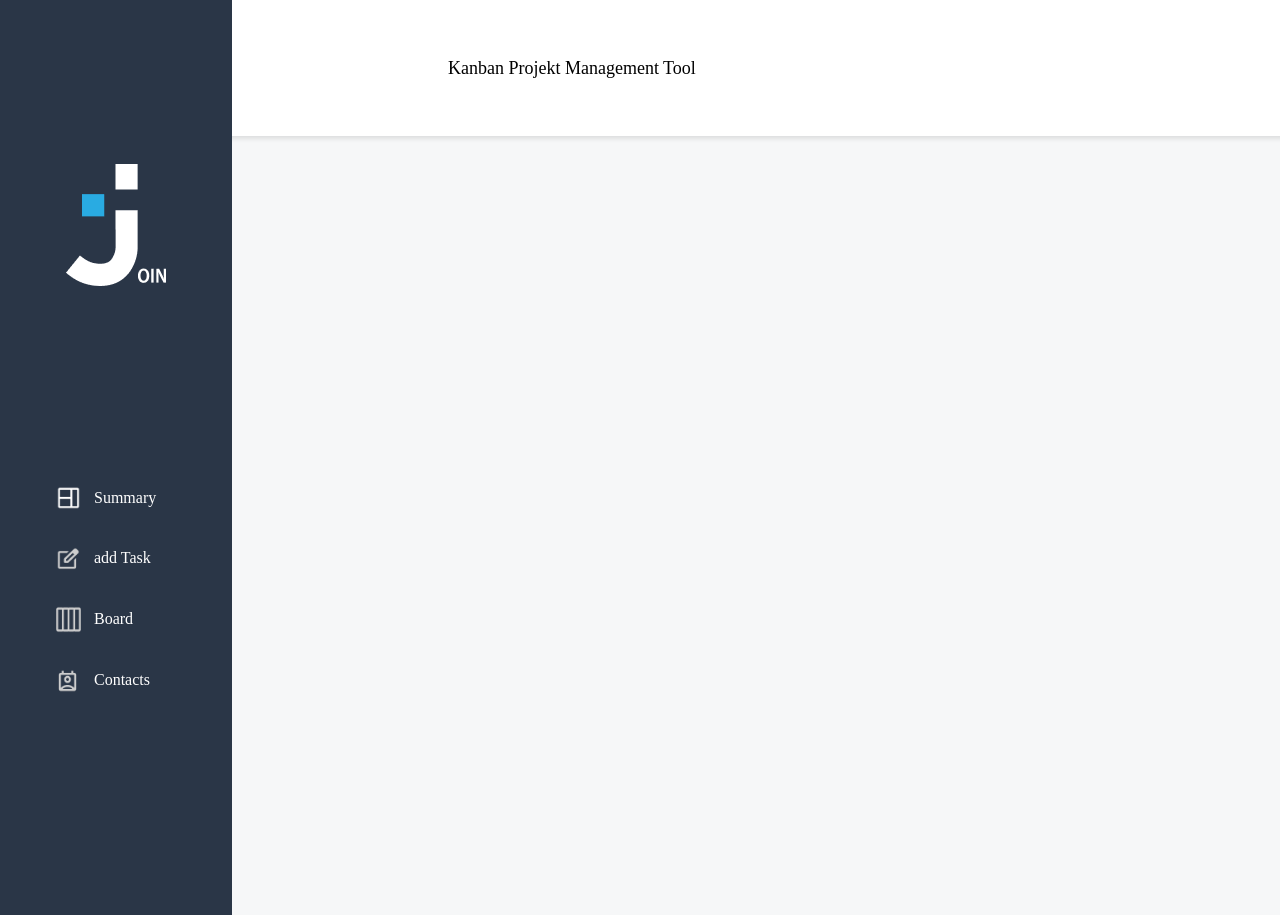
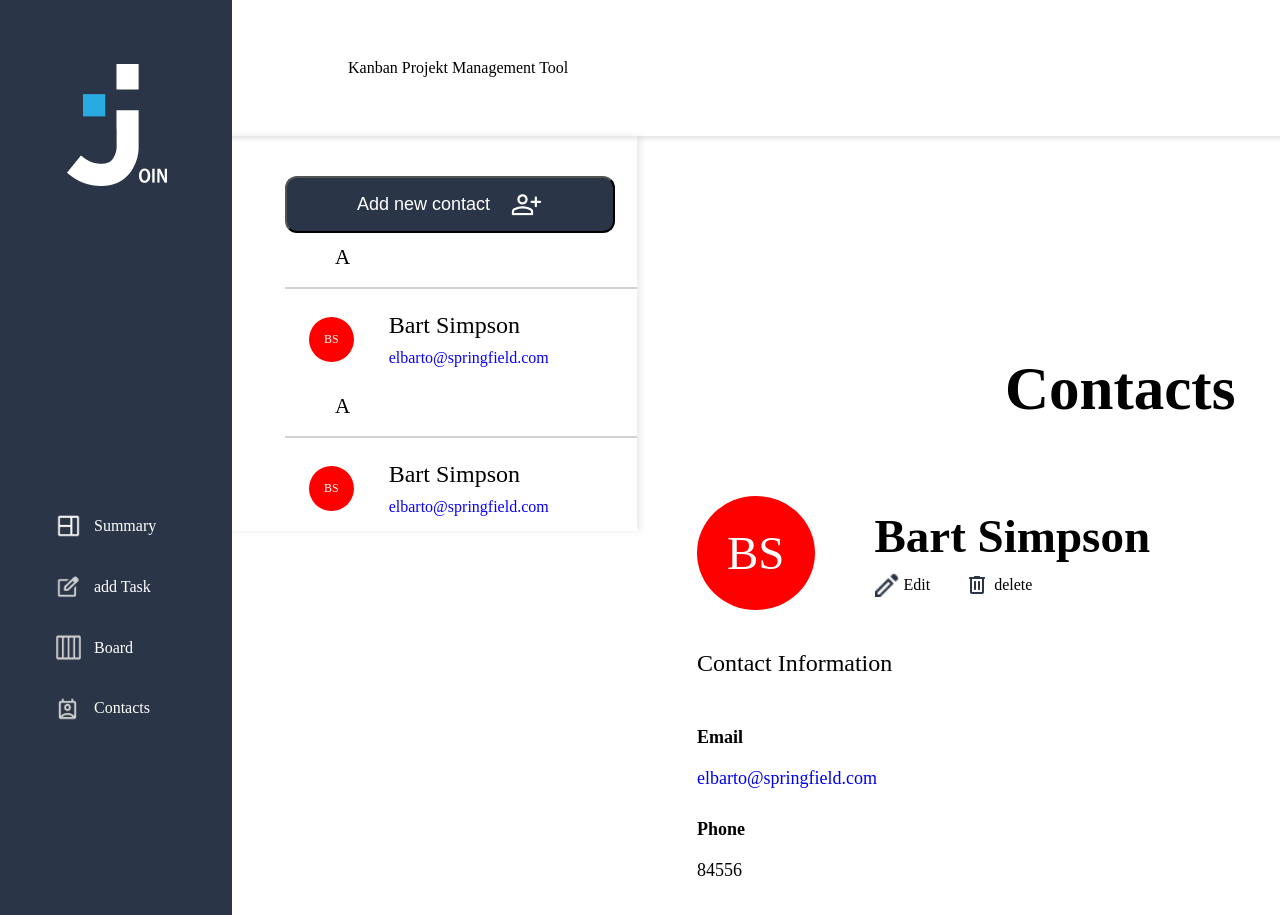
Before and after one commit to Getinger96/Join, a plain HTML site: page contact.html in a window 1280 px wide. Shown: the top 915 px of the page. Drawn offline with Linux system fonts and the light colour scheme; files that its build step writes are made by us from their sources; a web font is replaced by a local one.

Commit message:
contacthtmlandcss

```diff
--- a/Styles/Desktop_template.css
+++ b/Styles/Desktop_template.css
@@ -1,3 +1,4 @@
+
 .sideblock {
     width: 232px;
     background-color: #2A3647;
--- a/assets/css/add_task.css
+++ b/assets/css/add_task.css
@@ -1,3 +1,12 @@
+
+
+body {
+margin: 0;
+
+
+}
+
+
 
 h1 {
     width: 278px;
--- /dev/null
+++ b/contact.css
@@ -0,0 +1,240 @@
+
+body {
+    margin: 0;
+}
+
+.headlinecontactsstyle {
+    font-size: 61px;
+
+}
+
+.headline-contacts {
+    display: flex;
+    gap: 30px;
+    align-items: center;
+}
+
+.contactview {
+    display: flex;
+    padding: 10px 40px;
+}
+
+.middle-Section {
+    margin-left: 220px;
+    width: calc(100vw - 232px);
+    display: flex;
+    align-items: flex-start;
+}
+    .contactshead {
+    display: flex;
+    gap: 30px;
+    }
+
+    .headline-hr {
+    border: 1px solid blue;
+    margin-block-start: 2.8em;
+    margin-block-end: 2.5em;
+
+    }
+button {
+    background-color: #2A3647;
+    color: white;
+    font-size: 18px;
+    padding: 10px 70px;
+    display: flex;
+    justify-content: center;
+    align-items: center;
+    gap: 20px;
+    border-radius: 12px;
+}
+
+
+.contactlist {
+    padding-top: 30px;
+    width: 456px;
+    box-shadow: 4px 0px 6px 0px #00000014;
+    display: flex;
+    flex-direction: column;
+    padding: 40px 0px 0px 65px
+
+}
+
+.newcontactbutton {
+    display: flex;
+    align-items: center;
+}
+
+.contacts-alphabet {
+    display: flex;
+    padding: 12px 50px;
+    flex-direction: column;
+    font-size: 21px;
+}
+
+ .contactlist-hr {
+    border: 1px solid;
+    width: 350px;
+    margin: 0px;
+    margin-block-start: 6px;
+    color: #cfd3d1;
+    margin-top: 5px;
+}
+
+
+.single-contact-box {
+    padding: 15px 24px;
+    display: flex;
+    gap: 35px;
+    margin-top: 8px;
+    border-radius: 8px;
+    align-items: center;
+}
+
+.contact-icon {
+border-radius: 100%;
+padding: 15px;
+background-color: red;
+color: white;
+font-size: 12px;
+display: flex;
+}
+
+.contactname {
+    font-size: 24px;
+    font-weight: 500;
+}
+
+.contact-content {
+display: flex;
+flex-direction: column;
+gap: 10px;
+
+}
+
+.contactmail {
+    text-decoration: none;
+    color: #0a00fb;
+    font-size: 16px;
+}
+
+
+.largsingle-contact-box {
+    padding: 0px 60px;
+    display: flex;
+    gap: 60px;
+    border-radius: 8px;
+    align-items: center;
+}
+
+
+.largcontact-icon {
+    border-radius: 100%;
+    padding: 30px;
+    background-color: red;
+    color: white;
+    font-size: 47px;
+    display: flex;
+    }
+
+
+
+    .largcontactname {
+        font-size: 47px;
+        font-weight: 600;
+    }
+
+    .largcontact-content {
+    display: flex;
+    flex-direction: column;
+    gap: 10px;
+    }
+
+
+    .editanddelete {
+    display: flex;
+    align-items: center;
+    gap: 5px;
+    }
+
+    .deletecontent  {
+        display: flex;
+        align-items: center;
+        gap: 5px;
+    }
+
+    .edit {
+    margin-right: 30px;
+    cursor: pointer;
+    }
+
+
+    .editicon {
+        cursor: pointer;
+        width: 24px;
+        height: 24px;
+    }
+
+    .delete {
+        cursor: pointer;
+
+    }
+
+
+    .deleteicon {
+        cursor: pointer;
+        width: 24px;
+        height: 24px;
+
+    }
+
+    .contactinfo {
+    display: flex;
+    flex-direction: column;
+    padding: 40px 30px 30px 60px;
+}
+
+
+.contactmailsection {
+display: flex;
+flex-direction: column;
+gap: 20px;
+padding-top: 50px;
+
+}
+
+.contactinfoname {
+    font-size: 24px;
+}
+
+.contactphonesection {
+    display: flex;
+    flex-direction: column;
+    gap: 20px;
+    padding-top: 30px;
+
+    }
+
+
+    .contactphone {
+        text-decoration: none;
+        color: black;
+        font-size: 18px;
+    }
+
+
+    .contactmailadress {
+        text-decoration: none;
+        font-size: 18px;
+    }
+
+
+    .Emailname {
+    font-size: 18px;
+    font-weight: bold;
+    }
+
+
+    .phonename {
+    font-size: 18px;
+    font-weight: bold;
+    }
--- a/contact.html
+++ b/contact.html
@@ -4,19 +4,119 @@
     <meta charset="UTF-8">
     <meta name="viewport" content="width=device-width, initial-scale=1.0">
     <title>Contact</title>
-
-    <link rel="stylesheet" href="style.css">
-    <link rel="stylesheet" href="./assets/css/add_task.css">
+    <link rel="icon" type="image/x-icon" href="./assets/img/Capa 2.png" >
+    <link rel="stylesheet" href="contact.css">
     <link rel="stylesheet" href="Styles/Desktop_template.css">
+    <link rel="stylesheet" href="css/add_task.css">
     <script src="./assets/js/add_task.js"></script>
     <script src="script.js" defer></script>
-    <script src="contact.js" defer></script>
+    <script src="contact.jsr" defer></script>
 </head>
 
 
-<body onload="init()">
+<body onload="init(); fetchContacts();">
     <header>
         <div w3-include-html="assets/Templates/desktop_template.html"></div>
+
     </header>
+<section class="middle-Section">
+
+    <section class="contactlist">
+        <div class="newcontactbutton">
+        <button> Add new contact
+        <img src="assets/IMG/person_add.png" alt=""> </button>
+
+        </div>
+        <div class="listing-contacted">
+        <div class="contacts-alphabet">
+       <span> A</span>
+        </div>
+       <hr class="contactlist-hr">
+
+
+        <div class="single-contact-box">
+            <div class="contact-icon">
+                <span> BS</span>
+            </div>
+            <div class="contact-content">
+                <span class="contactname"> Bart Simpson</span>
+                <a class="contactmail" href="mailto:elbarto@springfield.com"> elbarto@springfield.com </a>
+            </div>
+        </div>
+
+
+        <div class="listing-contacted">
+            <div class="contacts-alphabet">
+           <span> A</span>
+            </div>
+           <hr class="contactlist-hr">
+
+
+            <div class="single-contact-box">
+                <div class="contact-icon">
+                    <span> BS</span>
+                </div>
+                <div class="contact-content">
+                    <span class="contactname"> Bart Simpson</span>
+                    <a class="contactmail" href="mailto:elbarto@springfield.com"> elbarto@springfield.com </a>
+                </div>
+            </div>
+
+
+
+    </section>
+
+    <div>
+
+    <section class="contactview">
+        <div class="headline-contacts">
+        <div class="contactshead">
+        <h1 class="headlinecontactsstyle"> Contacts</h1>
+        <hr class="headline-hr">
+        </div>
+        <h2>Better with a team </h2>
+        </div>
+
+    </section>
+
+
+    <div class="largcontactbox">
+        <div class="largsingle-contact-box">
+            <div class="largcontact-icon">
+                <span> BS</span>
+            </div>
+            <div class="largcontact-content">
+                <span class="largcontactname"> Bart Simpson</span>
+                <div class="editanddelete">
+                <img class="editicon" src="assets/IMG/edit.png" alt="">
+                <span class="edit"> Edit</span>
+
+                <div class="deletecontent">
+                <img class="deleteicon" src="assets/IMG/delete.png" alt="">
+                <span class="delete"> delete </span>
+
+                </div>
+                </div>
+            </div>
+
+    </div>
+            <div class="contactinfo">
+            <span class="contactinfoname"> Contact Information</span>
+
+
+            <div class="contactmailsection">
+                <span class="Emailname"> Email </span>
+                <a class="contactmailadress" href="mailto:elbarto@springfield.com"> elbarto@springfield.com </a>
+            </div>
+
+            <div class="contactphonesection">
+                <span class="phonename"> Phone </span>
+                <a class="contactphone" href="84556"> 84556 </a>
+            </div>
+
+            </div>
+</section>
+
+
 </body>
 </html>
--- a/contact.js
+++ b/contact.js
@@ -1,14 +1,19 @@
-const BASE_URL = "https://join-37803-default-rtdb.europe-west1.firebasedatabase.app";
+const base_URL = "https://join-37803-default-rtdb.europe-west1.firebasedatabase.app";
+let contactsArray = []; // Richtige Schreibweise
 
 async function fetchContacts() {
     try {
-        let response = await fetch(BASE_URL + "/contacts.json");
+        let response = await fetch(base_URL + "/contacts.json");
         if (!response.ok) {
             throw new Error(`HTTP error! status: ${response.status}`);
         }
         let contacts = await response.json();
-        console.log('Abgerufene Kontakte:', contacts);
-        displayContacts(contacts);
+
+        // Füge alle Kontakte direkt zum Array hinzu
+        contactsArray.push(...contacts);
+
+        // Zeige die Kontakte an
+        displayContacts(contactsArray);
     } catch (error) {
         console.error("Fehler beim Abrufen der Kontakte:", error);
     }
--- a/style.css
+++ b/style.css
@@ -94,3 +94,9 @@ h1 {
     margin-left: 50px;
     margin-right: 50px;
 }
+
+
+.contactinfoname {
+    font-size: 24px;
+
+}
```
